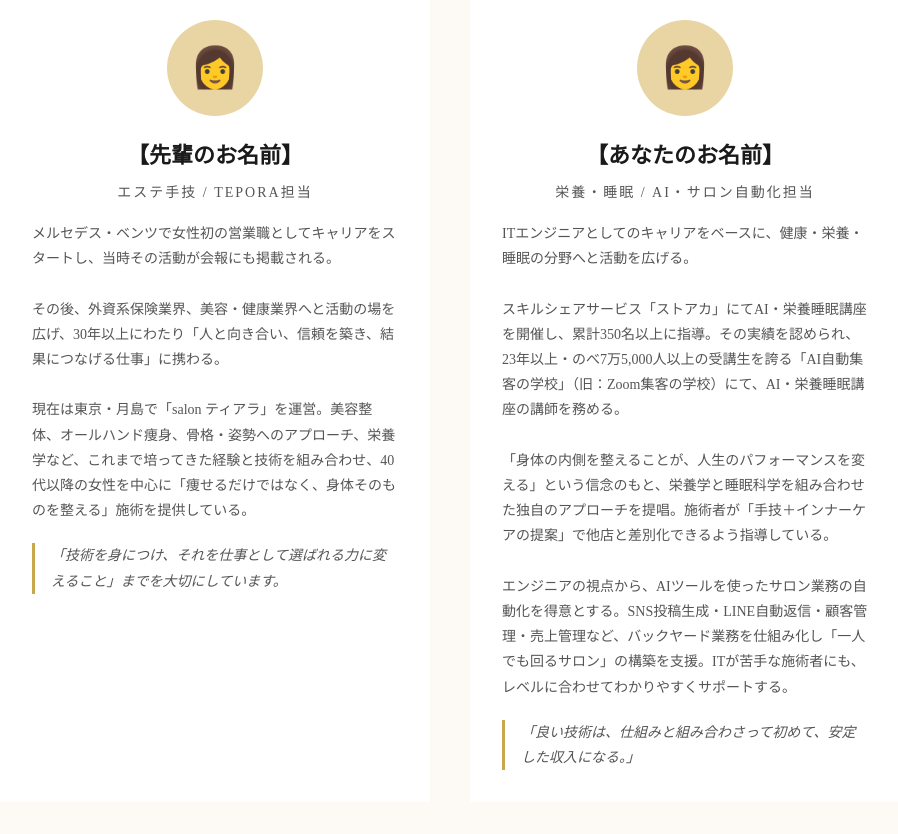
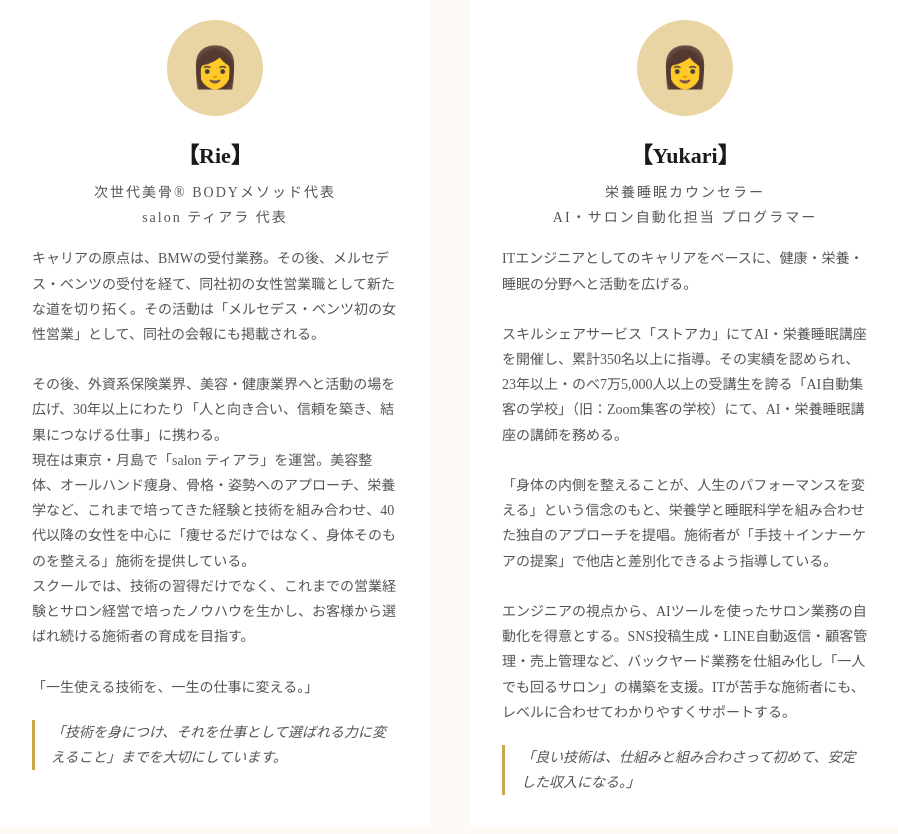
Before and after one commit to shindendo-bma/school-lp, a plain HTML site: page index.html in a window 1280 px wide. Shown: the part 9280-10114 px from the top of the page, without its empty margins (190-1088 px from the left). Drawn offline with Linux system fonts and the light colour scheme.

Commit message:
Update profile information for Rie and Yukari

```diff
--- a/index.html
+++ b/index.html
@@ -704,13 +704,14 @@
 
       <div class="profile-card">
         <div class="profile-avatar">👩</div>
-        <h3>【先輩のお名前】</h3>
-        <p class="profile-role">エステ手技 / TEPORA担当</p>
+        <h3>【Rie】</h3>
+        <p class="profile-role">次世代美骨® BODYメソッド代表<br>salon ティアラ 代表</p>
         <p>
-          メルセデス・ベンツで女性初の営業職としてキャリアをスタートし、当時その活動が会報にも掲載される。<br><br>
-          その後、外資系保険業界、美容・健康業界へと活動の場を広げ、30年以上にわたり「人と向き合い、信頼を築き、結果につなげる仕事」に携わる。<br><br>
-          現在は東京・月島で「salon ティアラ」を運営。美容整体、オールハンド痩身、骨格・姿勢へのアプローチ、栄養学など、これまで培ってきた経験と技術を組み合わせ、40代以降の女性を中心に「痩せるだけではなく、身体そのものを整える」施術を提供している。
-        </p>
+          キャリアの原点は、BMWの受付業務。その後、メルセデス・ベンツの受付を経て、同社初の女性営業職として新たな道を切り拓く。その活動は「メルセデス・ベンツ初の女性営業」として、同社の会報にも掲載される。<br><br>
+          その後、外資系保険業界、美容・健康業界へと活動の場を広げ、30年以上にわたり「人と向き合い、信頼を築き、結果につなげる仕事」に携わる。<br>
+          現在は東京・月島で「salon ティアラ」を運営。美容整体、オールハンド痩身、骨格・姿勢へのアプローチ、栄養学など、これまで培ってきた経験と技術を組み合わせ、40代以降の女性を中心に「痩せるだけではなく、身体そのものを整える」施術を提供している。<br>
+          スクールでは、技術の習得だけでなく、これまでの営業経験とサロン経営で培ったノウハウを生かし、お客様から選ばれ続ける施術者の育成を目指す。<br><br>
+          「一生使える技術を、一生の仕事に変える。」</p>
         <p class="profile-quote">
           「技術を身につけ、それを仕事として選ばれる力に変えること」までを大切にしています。
         </p>
@@ -718,8 +719,8 @@
 
       <div class="profile-card">
         <div class="profile-avatar">👩</div>
-        <h3>【あなたのお名前】</h3>
-        <p class="profile-role">栄養・睡眠 / AI・サロン自動化担当</p>
+        <h3>【Yukari】</h3>
+        <p class="profile-role">栄養睡眠カウンセラー<br>AI・サロン自動化担当 プログラマー</p>
         <p>
           ITエンジニアとしてのキャリアをベースに、健康・栄養・睡眠の分野へと活動を広げる。<br><br>
           スキルシェアサービス「ストアカ」にてAI・栄養睡眠講座を開催し、累計350名以上に指導。その実績を認められ、23年以上・のべ7万5,000人以上の受講生を誇る「AI自動集客の学校」（旧：Zoom集客の学校）にて、AI・栄養睡眠講座の講師を務める。<br><br>
```
